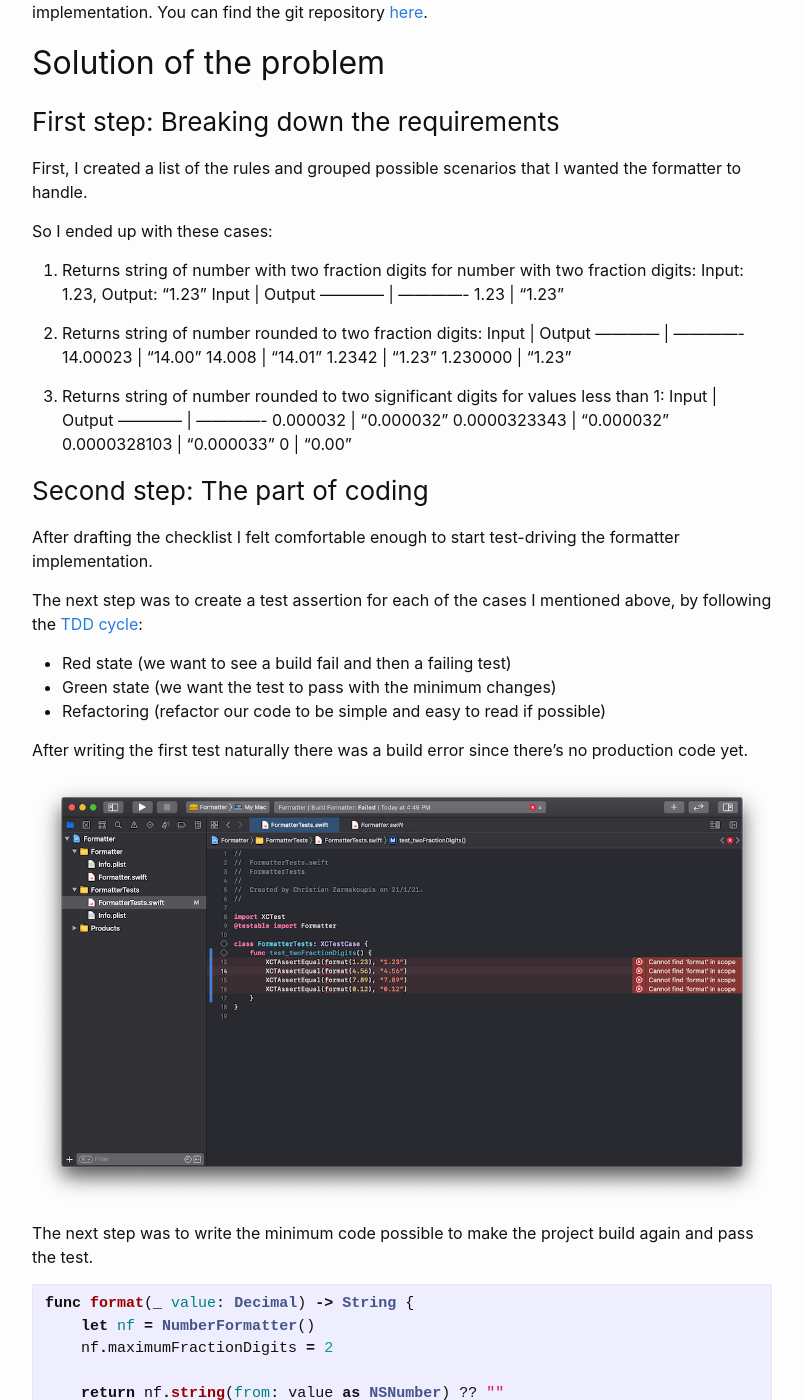
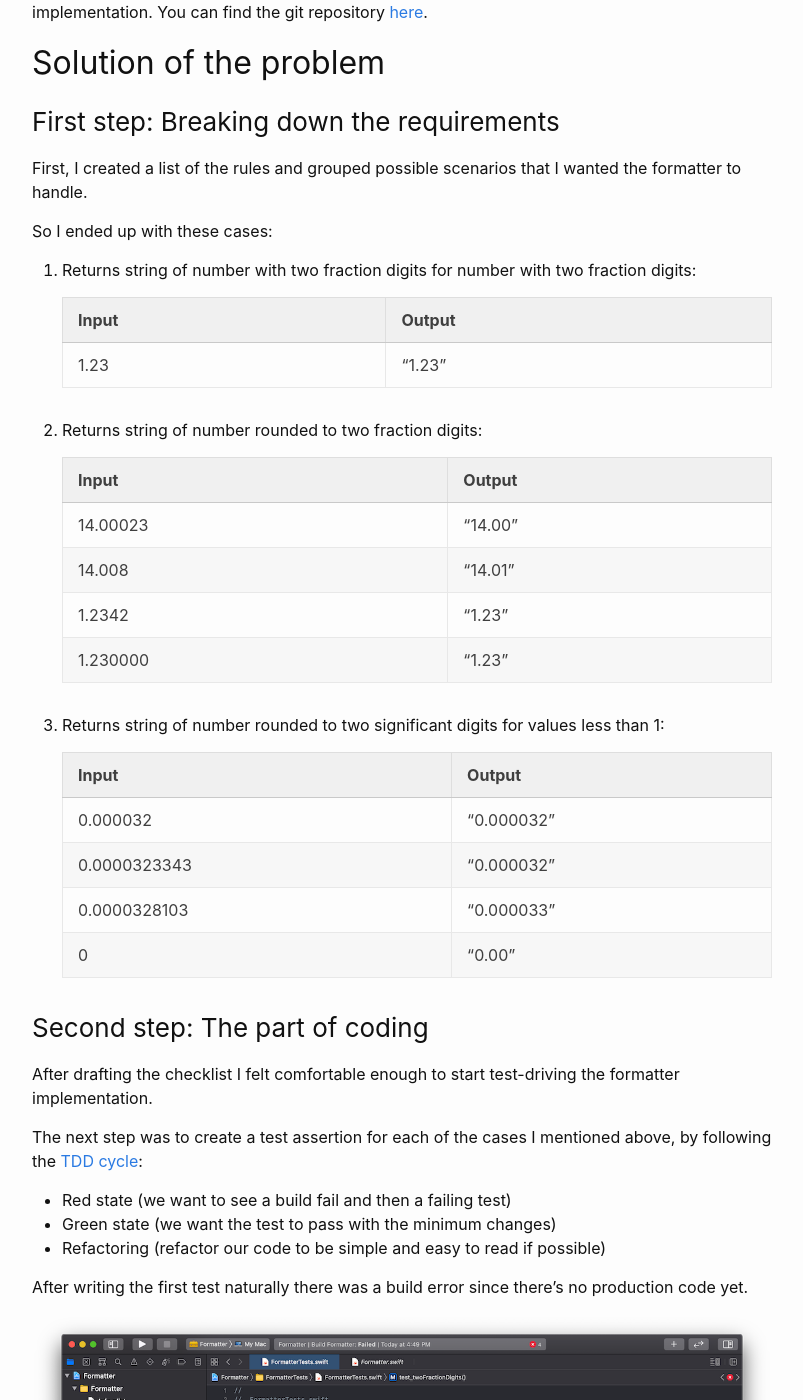
Before and after one commit to chrzarma/chrzarma.github.io, a Jekyll site: the page built from _posts/2021-01-25-number-formatter-TDD.md, in a window 1280 px wide and 1400 px high, scrolled down 687 px. Shown: the whole window, without its empty margins (238-1041 px from the left). Built offline with Jekyll 4.4.1, drawn with Linux system fonts in a browser that asks for light colours.

Commit message:
Update 2021-01-25-number-formatter-TDD.md

````diff
--- a/_posts/2021-01-25-number-formatter-TDD.md
+++ b/_posts/2021-01-25-number-formatter-TDD.md
@@ -30,12 +30,13 @@ First, I created a list of the rules and grouped possible scenarios that I wante
 So I ended up with these cases:
 
 1. Returns string of number with two fraction digits for number with two fraction digits:
-    Input: 1.23, Output: “1.23”
+
     Input | Output
     ------------ | -------------
     1.23 | “1.23”
 
 2. Returns string of number rounded to two fraction digits:
+
     Input | Output
     ------------ | -------------
     14.00023 | “14.00”
@@ -44,7 +45,8 @@ So I ended up with these cases:
     1.230000 | “1.23”
 
 3. Returns string of number rounded to two significant digits for values less than 1:
-Input | Output
+
+    Input | Output
     ------------ | -------------
     0.000032 | “0.000032”
     0.0000323343 | “0.000032”
@@ -76,6 +78,7 @@ func format(_ value: Decimal) -> String {
     return nf.string(from: value as NSNumber) ?? ""
 }
 ```
+
 However, the test didn’t pass as I initially expected. The problem was that I didn’t take into concideration the device’s locale which was different from the one used in the tests (the locale’s separator was “,” and the locale used in the tests was “.”). But that was good progress as I got to see the test failing.
 
 ![](https://github.com/chrzarma/chrzarma.github.io/blob/main/images/2021-01-25-TestFailsPassing.png)
@@ -93,6 +96,7 @@ func format(_ value: Decimal, locale: Locale) -> String {
     return nf.string(from: value as NSNumber) ?? ""
 }
 ```
+
 ```swift
 @testable import Formatter
 
@@ -105,6 +109,7 @@ class FormatterTests: XCTestCase {
   }
 }
 ```
+
 The test was finally green!
 
 ![](https://github.com/chrzarma/chrzarma.github.io/blob/main/images/2021-01-25-TestPasses.png)
````
